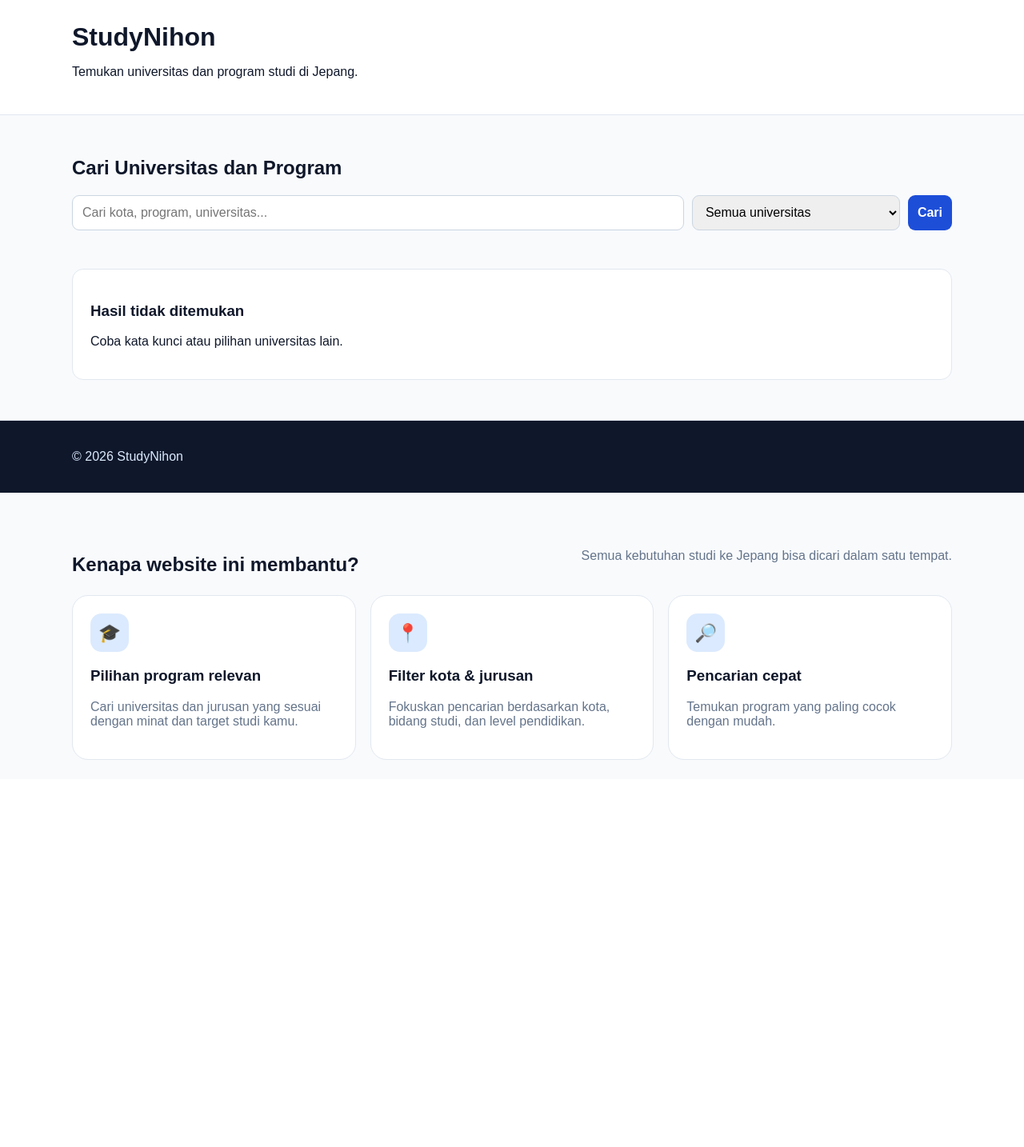
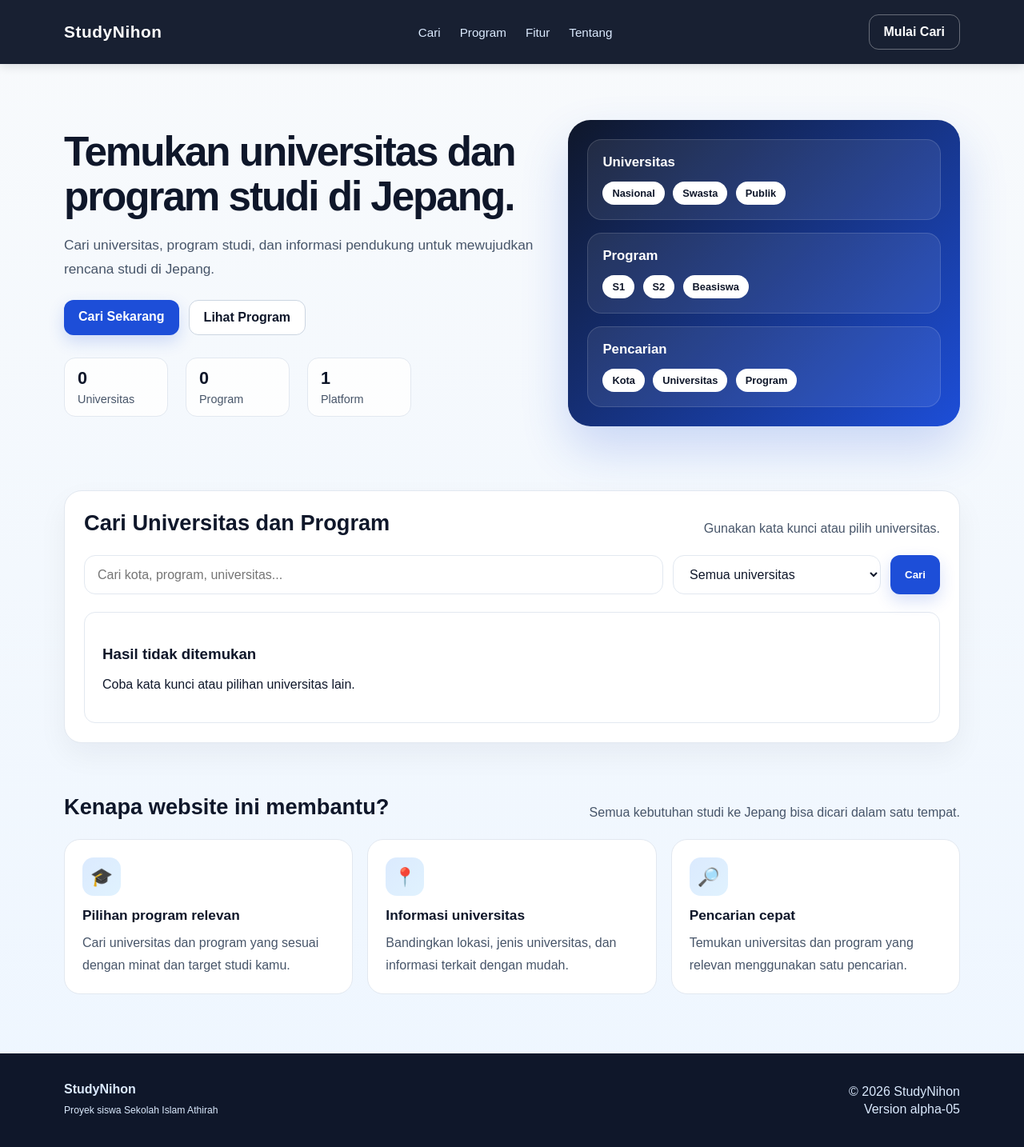
Before and after one commit to daiyakun6326/studynihon, a PHP site: page /main.php in a window 1280 px wide. Shown: the whole page at 80% size. Before the commit the page ends 950 px from the top, so only its background shows below. Run offline with PHP 8.4, Linux system fonts and the light colour scheme; data that the repository does not hold is empty.

Commit message:
repaired design

```diff
--- a/main.php
+++ b/main.php
@@ -163,101 +163,230 @@ $items = array_merge($universityItems, $programItems);
   <title>StudyNihon</title>
   <style>
     :root {
+      --primary: #0f172a;
+      --secondary: #1d4ed8;
+      --accent: #f59e0b;
+      --bg: #f8fafc;
+      --card: #ffffff;
       --text: #0f172a;
-      --muted: #64748b;
+      --muted: #475569;
       --border: #e2e8f0;
-      --card: #fff;
-      --primary: #1d4ed8;
-      --background: #f8fafc;
     }
 
-    * {
-      box-sizing: border-box;
-    }
+    * { box-sizing: border-box; }
+    html { scroll-behavior: smooth; }
 
     body {
       margin: 0;
-      background: var(--background);
+      font-family: Arial, Helvetica, sans-serif;
+      background: linear-gradient(180deg, #f8fafc 0%, #eef6ff 100%);
       color: var(--text);
-      font-family: Arial, sans-serif;
     }
 
+    a { text-decoration: none; color: inherit; }
+    img { max-width: 100%; display: block; }
+
     .container {
-      width: min(1100px, calc(100% - 32px));
+      width: min(1120px, calc(100% - 32px));
       margin: 0 auto;
     }
 
     header {
-      padding: 28px 0;
-      background: #fff;
-      border-bottom: 1px solid var(--border);
+      background: rgba(15, 23, 42, 0.96);
+      color: #fff;
+      position: sticky;
+      top: 0;
+      z-index: 10;
+      box-shadow: 0 2px 12px rgba(15, 23, 42, 0.15);
     }
 
-    header h1 {
-      margin: 0;
+    .nav {
+      display: flex;
+      justify-content: space-between;
+      align-items: center;
+      padding: 18px 0;
     }
 
-    .intro {
-      padding: 32px 0 20px;
+    .logo {
+      font-weight: 700;
+      font-size: 1.3rem;
+      letter-spacing: 0.6px;
     }
 
-    .search-form {
+    .nav-links {
+      display: flex;
+      gap: 24px;
+      align-items: center;
+      font-size: 0.95rem;
+      color: #dbeafe;
+    }
+
+    .nav-links a:hover { color: #fff; }
+
+    .btn {
+      display: inline-block;
+      border: none;
+      border-radius: 12px;
+      padding: 12px 18px;
+      font-weight: 700;
+      cursor: pointer;
+      transition: 0.2s ease;
+    }
+
+    .btn-primary {
+      background: var(--secondary);
+      color: #fff;
+      box-shadow: 0 8px 20px rgba(29, 78, 216, 0.18);
+    }
+
+    .btn-primary:hover { transform: translateY(-1px); }
+
+    .btn-outline {
+      background: transparent;
+      color: #fff;
+      border: 1px solid rgba(255, 255, 255, 0.35);
+    }
+
+    .hero { padding: 70px 0 40px; }
+
+    .hero-wrap {
+      display: grid;
+      grid-template-columns: 1.1fr 0.9fr;
+      gap: 32px;
+      align-items: center;
+    }
+
+    .hero h1 {
+      margin: 0 0 18px;
+      font-size: clamp(2.2rem, 4vw, 4rem);
+      line-height: 1.1;
+      letter-spacing: -0.04em;
+    }
+
+    .hero p {
+      margin: 0;
+      color: var(--muted);
+      line-height: 1.7;
+      font-size: 1.08rem;
+    }
+
+    .hero-actions {
+      display: flex;
+      flex-wrap: wrap;
+      gap: 12px;
+      margin: 24px 0 28px;
+    }
+
+    .stats {
+      display: flex;
+      gap: 22px;
+      flex-wrap: wrap;
+    }
+
+    .stat {
+      padding: 12px 16px;
+      background: rgba(255, 255, 255, 0.8);
+      border: 1px solid var(--border);
+      border-radius: 14px;
+      min-width: 130px;
+    }
+
+    .stat strong { display: block; font-size: 1.35rem; margin-bottom: 4px; }
+    .stat span { color: var(--muted); font-size: 0.9rem; }
+
+    .hero-card {
+      background: linear-gradient(135deg, #0f172a 0%, #1d4ed8 100%);
+      border-radius: 28px;
+      padding: 24px;
+      color: #fff;
+      box-shadow: 0 28px 60px rgba(29, 78, 216, 0.2);
+    }
+
+    .mini-panel {
+      background: rgba(255, 255, 255, 0.08);
+      border: 1px solid rgba(255, 255, 255, 0.14);
+      border-radius: 18px;
+      padding: 18px;
+      margin-bottom: 16px;
+    }
+
+    .mini-panel:last-child { margin-bottom: 0; }
+    .mini-panel h3 { margin: 0 0 8px; font-size: 1.05rem; }
+
+    .pill {
+      display: inline-flex;
+      align-items: center;
+      background: #fff;
+      color: var(--primary);
+      padding: 7px 12px;
+      border-radius: 999px;
+      font-size: 0.8rem;
+      font-weight: 700;
+      margin: 6px 6px 0 0;
+    }
+
+    .search-section { padding: 40px 0 10px; }
+
+    .panel {
+      background: #fff;
+      border: 1px solid var(--border);
+      border-radius: 22px;
+      box-shadow: 0 15px 36px rgba(15, 23, 42, 0.05);
+      padding: 24px;
+    }
+
+    .search-row {
       display: grid;
       grid-template-columns: 1fr minmax(190px, 260px) auto;
-      gap: 10px;
-      margin: 20px 0 28px;
+      gap: 12px;
+      margin-bottom: 22px;
     }
 
-    input,
-    select,
-    button {
-      min-height: 44px;
-      padding: 10px 12px;
-      border: 1px solid #cbd5e1;
-      border-radius: 9px;
-      font: inherit;
+    .search-box,
+    .university-select {
+      width: 100%;
+      border: 1px solid var(--border);
+      border-radius: 14px;
+      padding: 14px 16px;
+      font-size: 1rem;
+      outline: none;
+      background: #fff;
+      color: var(--text);
     }
 
-    button {
-      border: 0;
-      background: var(--primary);
-      color: white;
-      font-weight: 700;
-      cursor: pointer;
+    .search-box:focus,
+    .university-select:focus {
+      border-color: var(--secondary);
+      box-shadow: 0 0 0 4px rgba(29, 78, 216, 0.08);
     }
 
     .content-grid {
       display: grid;
-      grid-template-columns: repeat(auto-fit, minmax(260px, 1fr));
-      gap: 20px;
-      padding-bottom: 44px;
+      grid-template-columns: repeat(3, minmax(0, 1fr));
+      gap: 18px;
     }
 
     .card {
       min-width: 0;
-      padding: 16px;
+      background: var(--card);
       border: 1px solid var(--border);
-      border-radius: 16px;
-      background: var(--card);
-      box-shadow: 0 5px 18px rgba(15, 23, 42, 0.04);
+      border-radius: 18px;
+      padding: 18px;
+      transition: 0.2s ease;
       cursor: pointer;
-      transition: box-shadow 0.2s, transform 0.2s, border-color 0.2s;
     }
 
     .card:hover {
-      transform: translateY(-2px);
-      box-shadow: 0 12px 26px rgba(15, 23, 42, 0.09);
+      transform: translateY(-3px);
+      box-shadow: 0 18px 35px rgba(15, 23, 42, 0.08);
     }
 
     .card.expanded {
-      border-color: var(--primary);
-      box-shadow: 0 12px 26px rgba(15, 23, 42, 0.12);
+      border-color: var(--secondary);
+      box-shadow: 0 18px 35px rgba(15, 23, 42, 0.1);
     }
 
-    .card-image-wrap {
-      position: relative;
-      margin-bottom: 14px;
-    }
+    .card-image-wrap { position: relative; margin-bottom: 14px; }
 
     .card-image {
       display: block;
@@ -409,131 +500,6 @@ $items = array_merge($universityItems, $programItems);
       border: 1px solid var(--border);
       border-radius: 14px;
       background: white;
-    }
-
-    footer {
-      padding: 22px 0;
-      border-top: 1px solid var(--border);
-      background: white;
-      color: var(--muted);
-    }
-
-    dialog {
-      width: min(420px, calc(100% - 32px));
-      padding: 22px;
-      border: 0;
-      border-radius: 14px;
-      box-shadow: 0 20px 60px rgba(15, 23, 42, 0.25);
-    }
-
-    dialog::backdrop {
-      background: rgba(15, 23, 42, 0.5);
-    }
-
-    dialog form {
-      margin-top: 18px;
-      text-align: right;
-    }
-
-    a { text-decoration: none; color: inherit; }
-
-    .nav {
-      display: flex;
-      justify-content: space-between;
-      align-items: center;
-      padding: 18px 0;
-    }
-
-    .logo {
-      font-weight: 700;
-      font-size: 1.3rem;
-      letter-spacing: .6px;
-    }
-
-    .nav-links {
-      display: flex;
-      gap: 24px;
-      align-items: center;
-      color: #dbeafe;
-    }
-
-    .nav-links a:hover { color: #fff; }
-
-    .btn {
-      display: inline-block;
-      border: 0;
-      border-radius: 12px;
-      padding: 12px 18px;
-      font-weight: 700;
-      cursor: pointer;
-    }
-
-    .btn-primary {
-      background: var(--primary);
-      color: #fff;
-    }
-
-    .btn-outline {
-      background: transparent;
-      color: #fff;
-      border: 1px solid rgba(255,255,255,.4);
-    }
-
-    .hero {
-      padding: 70px 0 40px;
-    }
-
-    .hero-wrap {
-      display: grid;
-      grid-template-columns: 1.1fr .9fr;
-      gap: 32px;
-      align-items: center;
-    }
-
-    .hero h1 {
-      margin: 0 0 18px;
-      font-size: clamp(2.2rem, 4vw, 4rem);
-      line-height: 1.1;
-    }
-
-    .hero p {
-      color: var(--muted);
-      line-height: 1.7;
-    }
-
-    .hero-actions {
-      display: flex;
-      flex-wrap: wrap;
-      gap: 12px;
-      margin: 24px 0;
-    }
-
-    .hero-card {
-      padding: 24px;
-      border-radius: 28px;
-      background: linear-gradient(135deg, #0f172a, #1d4ed8);
-      color: #fff;
-    }
-
-    .mini-panel {
-      padding: 18px;
-      margin-bottom: 16px;
-      border: 1px solid rgba(255,255,255,.14);
-      border-radius: 18px;
-      background: rgba(255,255,255,.08);
-    }
-
-    .mini-panel h3 { margin-top: 0; }
-
-    .pill {
-      display: inline-flex;
-      margin: 6px 6px 0 0;
-      padding: 7px 12px;
-      border-radius: 999px;
-      background: #fff;
-      color: #0f172a;
-      font-size: .8rem;
-      font-weight: 700;
     }
 
     .info-section { padding: 54px 0 24px; }
@@ -546,10 +512,8 @@ $items = array_merge($universityItems, $programItems);
       margin-bottom: 24px;
     }
 
-    .section-head h2 { margin: 0; }
-
-    .section-head p,
-    .feature p { color: var(--muted); }
+    .section-head h2 { margin: 0; font-size: clamp(1.7rem, 2vw, 2.4rem); }
+    .section-head p { margin: 0; color: var(--muted); }
 
     .feature-grid {
       display: grid;
@@ -572,9 +536,12 @@ $items = array_merge($universityItems, $programItems);
       height: 48px;
       margin-bottom: 14px;
       border-radius: 14px;
-      background: #dbeafe;
+      background: linear-gradient(135deg, #dbeafe, #e0f2fe);
       font-size: 1.4rem;
     }
+
+    .feature h3 { margin: 0 0 10px; font-size: 1.08rem; }
+    .feature p { margin: 0; color: var(--muted); line-height: 1.7; }
 
     footer {
       margin-top: 50px;
@@ -601,53 +568,131 @@ $items = array_merge($universityItems, $programItems);
     .footer-note,
     .footer-warning {
       margin-top: 8px;
-      font-size: .76rem;
+      font-size: 0.76rem;
       line-height: 1.6;
     }
 
+    dialog {
+      width: min(420px, calc(100% - 32px));
+      padding: 22px;
+      border: 0;
+      border-radius: 14px;
+      box-shadow: 0 20px 60px rgba(15, 23, 42, 0.25);
+    }
+
+    dialog::backdrop { background: rgba(15, 23, 42, 0.5); }
+    dialog form { margin-top: 18px; text-align: right; }
+
     @media (max-width: 900px) {
       .hero-wrap,
+      .content-grid,
       .feature-grid { grid-template-columns: 1fr; }
-
       .nav-links { display: none; }
+      .search-row { grid-template-columns: 1fr; }
     }
 
     @media (max-width: 560px) {
       .hero { padding-top: 52px; }
-
-      .section-head {
-        flex-direction: column;
-        align-items: flex-start;
-      }
-
-      .hero-actions {
-        flex-direction: column;
-        align-items: stretch;
-      }
+      .section-head { flex-direction: column; align-items: flex-start; }
+      .hero-actions { flex-direction: column; align-items: stretch; }
+      .hero-actions .btn { width: 100%; text-align: center; }
+      .stats { gap: 10px; }
+      .stat { min-width: 0; flex: 1 1 100px; }
     }
   </style>
 </head>
 <body>
   <header>
-  <div class="container">
-    <h1>StudyNihon</h1>
-    <p>Temukan universitas dan program studi di Jepang.</p>
+    <div class="container nav">
+      <div class="logo">StudyNihon</div>
+      <nav class="nav-links">
+        <a href="#search">Cari</a>
+        <a href="#program">Program</a>
+        <a href="#fitur">Fitur</a>
+        <a href="#tentang">Tentang</a>
+      </nav>
+      <div>
+        <a class="btn btn-outline" href="#search">Mulai Cari</a>
+      </div>
     </div>
   </header>
 
-<main class="container">
-  <section class="intro">
+  <main>
+    <section class="hero">
+      <div class="container hero-wrap">
+        <div>
+          <h1>Temukan universitas dan program studi di Jepang.</h1>
+          <p>
+            Cari universitas, program studi, dan informasi pendukung untuk mewujudkan rencana studi di Jepang.
+          </p>
+
+          <div class="hero-actions">
+            <a class="btn btn-primary" href="#search">Cari Sekarang</a>
+            <a class="btn btn-outline" href="#program" style="color:#0f172a;border-color:#cbd5e1;background:#fff;">Lihat Program</a>
+          </div>
+
+          <div class="stats">
+            <div class="stat">
+              <strong><?= count($universityItems) ?></strong>
+              <span>Universitas</span>
+            </div>
+            <div class="stat">
+              <strong><?= count($programItems) ?></strong>
+              <span>Program</span>
+            </div>
+            <div class="stat">
+              <strong>1</strong>
+              <span>Platform</span>
+            </div>
+          </div>
+        </div>
+
+        <div class="hero-card">
+          <div class="mini-panel">
+            <h3>Universitas</h3>
+            <span class="pill">Nasional</span>
+            <span class="pill">Swasta</span>
+            <span class="pill">Publik</span>
+          </div>
+
+          <div class="mini-panel">
+            <h3>Program</h3>
+            <span class="pill">S1</span>
+            <span class="pill">S2</span>
+            <span class="pill">Beasiswa</span>
+          </div>
+
+          <div class="mini-panel">
+            <h3>Pencarian</h3>
+            <span class="pill">Kota</span>
+            <span class="pill">Universitas</span>
+            <span class="pill">Program</span>
+          </div>
+        </div>
+      </div>
+    </section>
+
+    <section class="search-section" id="search">
+      <div class="container">
+        <div class="panel">
+          <div class="section-head" id="program">
+            <div>
               <h2>Cari Universitas dan Program</h2>
+            </div>
+            <p>Gunakan kata kunci atau pilih universitas.</p>
+          </div>
 
-    <form class="search-form" id="search-form" method="GET">
+          <form class="search-row" id="search-form" method="GET">
             <input
+              id="searchInput"
+              class="search-box"
               type="search"
               name="q"
               value="<?= h($keyword) ?>"
               placeholder="Cari kota, program, universitas..."
             >
 
-      <select name="university_id">
+            <select class="university-select" name="university_id">
               <option value="0">Semua universitas</option>
               <?php foreach ($universityOptions as $option): ?>
                 <option
@@ -659,9 +704,8 @@ $items = array_merge($universityItems, $programItems);
               <?php endforeach; ?>
             </select>
 
-      <button type="submit">Cari</button>
+            <button type="submit" class="btn btn-primary">Cari</button>
           </form>
-  </section>
 
           <?php if (!$items): ?>
             <div class="empty-message">
@@ -763,25 +807,66 @@ $items = array_merge($universityItems, $programItems);
 
                   <div class="card-footer">
                     <?php if (!empty($item['info_url'])): ?>
-              <a class="website-btn" href="<?= h($item['info_url']) ?>" target="_blank" rel="noopener noreferrer">
-                Informasi
-              </a>
+                      <a class="website-btn" href="<?= h($item['info_url']) ?>" target="_blank" rel="noopener noreferrer">Informasi</a>
                     <?php endif; ?>
 
                     <?php if (!empty($item['website_url'])): ?>
-              <a class="website-btn" href="<?= h($item['website_url']) ?>" target="_blank" rel="noopener noreferrer">
-                Website
-              </a>
+                      <a class="website-btn" href="<?= h($item['website_url']) ?>" target="_blank" rel="noopener noreferrer">Website</a>
                     <?php endif; ?>
                   </div>
                 </article>
               <?php endforeach; ?>
             </section>
           <?php endif; ?>
+        </div>
+      </div>
+    </section>
+
+    <section class="info-section" id="fitur">
+      <div class="container">
+        <div class="section-head">
+          <div>
+            <h2>Kenapa website ini membantu?</h2>
+          </div>
+          <p>Semua kebutuhan studi ke Jepang bisa dicari dalam satu tempat.</p>
+        </div>
+
+        <div class="feature-grid">
+          <div class="feature">
+            <div class="feature-icon">🎓</div>
+            <h3>Pilihan program relevan</h3>
+            <p>Cari universitas dan program yang sesuai dengan minat dan target studi kamu.</p>
+          </div>
+
+          <div class="feature">
+            <div class="feature-icon">📍</div>
+            <h3>Informasi universitas</h3>
+            <p>Bandingkan lokasi, jenis universitas, dan informasi terkait dengan mudah.</p>
+          </div>
+
+          <div class="feature">
+            <div class="feature-icon">🔎</div>
+            <h3>Pencarian cepat</h3>
+            <p>Temukan universitas dan program yang relevan menggunakan satu pencarian.</p>
+          </div>
+        </div>
+      </div>
+    </section>
   </main>
 
-<footer>
-  <div class="container">© 2026 StudyNihon</div>
+  <footer id="tentang">
+    <div class="container footer-wrap">
+      <div>
+        <strong>StudyNihon</strong><br />
+        <div class="footer-note">
+          Proyek siswa Sekolah Islam Athirah
+        </div>
+      </div>
+      <div class="footer-meta">
+        <div>© 2026 StudyNihon</div>
+        <div class="version">Version alpha-05</div>
+      </div>
+    </div>
   </footer>
 
   <dialog id="image-info-dialog">
@@ -789,36 +874,9 @@ $items = array_merge($universityItems, $programItems);
     <p><strong>Lisensi:</strong> <span id="dialog-image-license"></span></p>
     <div id="dialog-image-links"></div>
     <form method="dialog">
-    <button type="submit">Tutup</button>
+      <button type="submit" class="btn btn-primary">Tutup</button>
     </form>
   </dialog>
-
-<section class="info-section" id="fitur">
-  <div class="container">
-    <div class="section-head">
-      <h2>Kenapa website ini membantu?</h2>
-      <p>Semua kebutuhan studi ke Jepang bisa dicari dalam satu tempat.</p>
-    </div>
-
-    <div class="feature-grid">
-      <div class="feature">
-        <div class="feature-icon">🎓</div>
-        <h3>Pilihan program relevan</h3>
-        <p>Cari universitas dan jurusan yang sesuai dengan minat dan target studi kamu.</p>
-      </div>
-      <div class="feature">
-        <div class="feature-icon">📍</div>
-        <h3>Filter kota &amp; jurusan</h3>
-        <p>Fokuskan pencarian berdasarkan kota, bidang studi, dan level pendidikan.</p>
-      </div>
-      <div class="feature">
-        <div class="feature-icon">🔎</div>
-        <h3>Pencarian cepat</h3>
-        <p>Temukan program yang paling cocok dengan mudah.</p>
-      </div>
-    </div>
-  </div>
-</section>
 
 <script>
   const searchForm = document.getElementById('search-form');
```
Also changed, not shown: other parts of main.php (+16 -55 lines). Lines whose indentation alone changed are shown as unchanged.
